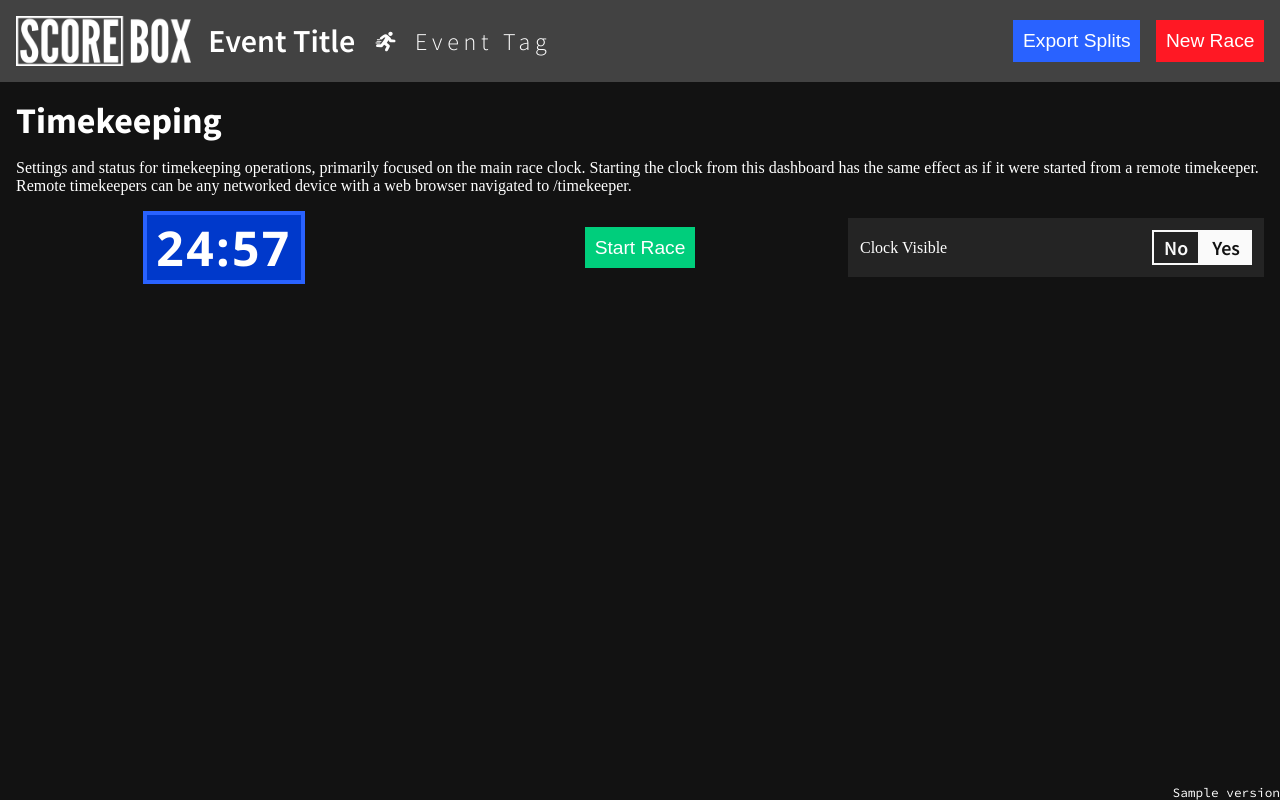
After one commit to FlantasticDan/scorebox-cross-country, a Python web app: template flask/templates/admin.html in a window 1280 px wide. The commit adds this page. Run offline with Jinja, Linux system fonts and the light colour scheme; the template is opened without the code that fills it: most values are stand-ins (such as "Sample title", 1, 10 or a date in 2020); some web fonts are replaced.

Commit message:
Initial Admin Dashboard UI

```diff
--- a/flask/static/main.css
+++ b/flask/static/main.css
@@ -206,6 +206,39 @@ button.btn:disabled, button.btn:disabled:hover{
     cursor: not-allowed;
 }
 
+button.toggle{
+    font-family: 'Source Sans Pro';
+    font-weight: 600;
+    font-size: 1.25em;
+    color: var(--light-grey);
+    background: transparent;
+    border: 2px solid var(--light-grey);
+    padding: .15em .5em;
+    outline: 0px;
+    cursor: pointer;
+    transition: 0.5s;
+}
+
+button.toggle.toggled{
+    background-color: var(--light-grey);
+    color: var(--dark-grey);
+    cursor: pointer;
+}
+
+.toggle-container{
+    display: grid;
+    grid-template-columns: 1fr repeat(2, auto);
+    place-items: center;
+    width: 100%;
+    padding: 0.75em;
+    background: #42424263;
+    box-sizing: border-box;
+}
+
+.toggle-prompt{
+    margin: auto auto auto 0;
+}
+
 .header{
     margin: auto;
     padding: 1em;
@@ -324,10 +357,6 @@ button.grid-btn:disabled{
     cursor: not-allowed;
 }
 
-button.grid-btn .runner-name{
-    /* height: 36px; */
-}
-
 button.grid-btn .jersey-number{
     font-size: 3em;
     font-weight: 800;
@@ -348,3 +377,44 @@ button.grid-btn .runner-clock{
     padding: 4em 1em 1em;
     display: block;
 }
+
+#header-chrome{
+    display: grid;
+    place-items: center;
+    grid-template-columns: auto auto auto auto 1fr auto auto;
+    gap: 1em;
+    padding: 1em;
+    background-color: var(--less-dark-grey);
+}
+
+.dash-contents{
+    padding: 1em;
+}
+
+.dash-contents h3{
+    margin: 0 0 .25em;
+    font-size: 2.25em;
+}
+
+#clock-settings{
+    display: grid;
+    place-items: center;
+    grid-template-columns: repeat(3, 1fr);
+}
+
+#clock-container{
+    display: grid;
+    place-items: center;
+}
+
+#clock-container #clock{
+    font-size: 3em;
+    border-width: 4px;
+    padding: 0 0.2em;
+}
+
+#clock-container h4{
+    font-size: 1.25em;
+    margin: 0;
+    font-weight: 200;
+}
--- /dev/null
+++ b/flask/templates/admin.html
@@ -0,0 +1,63 @@
+<!DOCTYPE html>
+
+<html>
+
+    <head>
+
+        <title>ScoreBox Cross Country</title>
+
+        <meta name="viewport" content="width=device-width, initial-scale=1.0">
+
+        <link rel="stylesheet" href="/static/main.css">
+
+    </head>
+
+    <body>
+
+        <div id="build-tag">
+            {{version}}
+        </div>
+
+        <div id="header-chrome">
+            <img src="/static/img/logo-white.png" height="50px">
+            <h1>Event Title</h1>
+            <img src="/static/img/runner-icon.svg" height="25px">
+            <h2>Event Tag</h2>
+            <div></div>
+            <button class="btn">Export Splits</button>
+            <button class="btn red">New Race</button>
+        </div>
+
+        <div id="clock-dashboard" class="dash-contents">
+            <h3>Timekeeping</h3>
+            <p>
+                Settings and status for timekeeping operations, primarily focused on the main race clock.
+                Starting the clock from this dashboard has the same effect as if it were started from a remote timekeeper.
+                Remote timekeepers can be any networked device with a web browser navigated to /timekeeper.
+            </p>
+            <div id="clock-settings">
+                <div id="clock-container">
+                    <div id="clock">
+                        24:57
+                    </div>
+                </div>
+
+                <button class="btn green">
+                    Start Race
+                </button>
+
+                <div class="toggle-container">
+                    <div class="toggle-prompt">
+                        Clock Visible
+                    </div>
+                    <button class="toggle">No</button>
+                    <button class="toggle toggled">Yes</button>
+                </div>
+            </div>
+        </div>
+
+
+        <!-- <script src="/static/admin.js"></script> -->
+    </body>
+
+</html>
--- a/flask/templates/setup.html
+++ b/flask/templates/setup.html
@@ -15,7 +15,7 @@
     <body>
 
         <div id="build-tag">
-            v. 0.2 (021421)
+            {{version}}
         </div>
 
         <div class="center-container">
```
Also changed, not shown: flask/main.py (+8 -1 lines).
